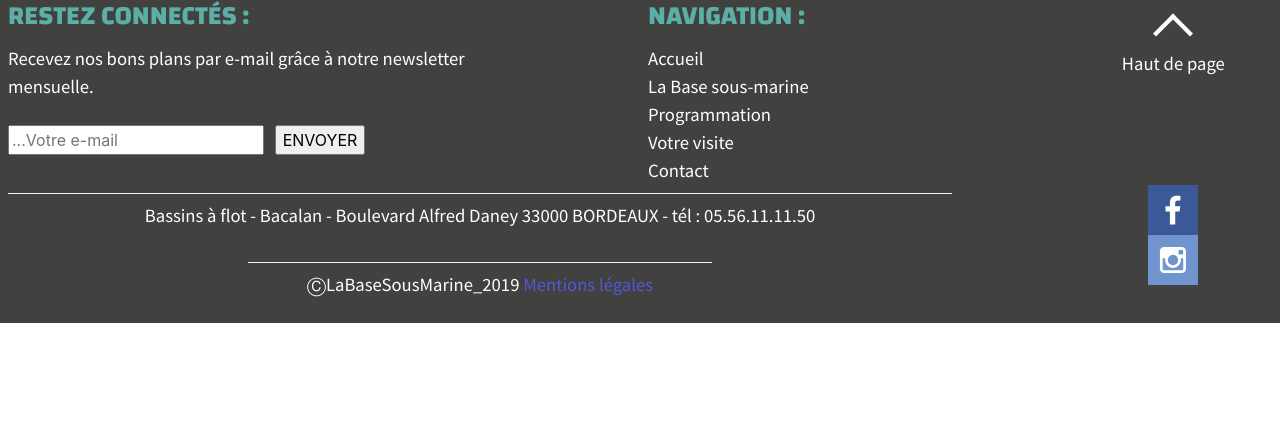
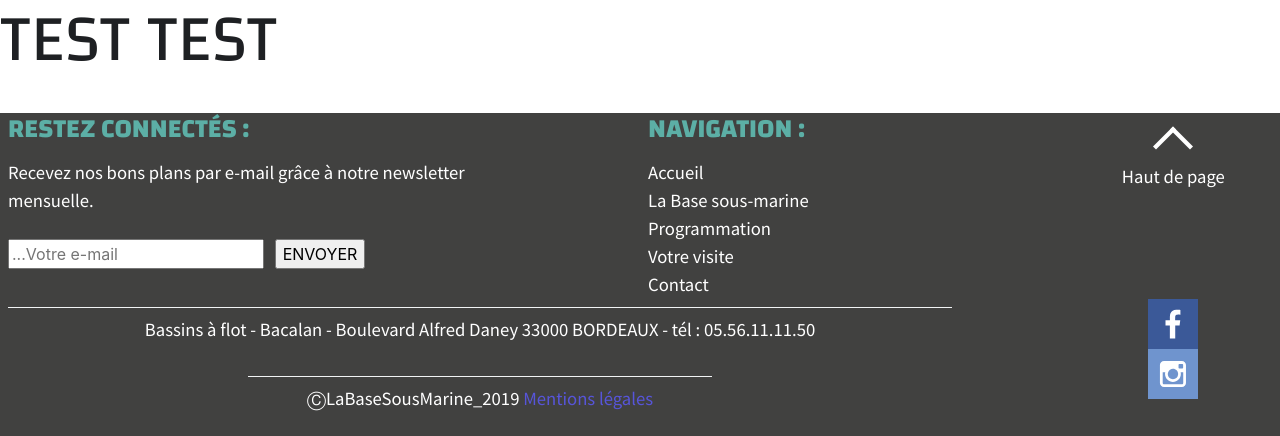
Before and after one commit to QRAVET/BSM, a PHP site: page / in a window 1280 px wide. Shown: the top 436 px of the page. Run offline with PHP 8.4, Linux system fonts and the light colour scheme.

Commit message:
test maison

```diff
--- a/index.php
+++ b/index.php
@@ -15,6 +15,7 @@
 
 </head>
 <body>
+    <h1>TEST TEST</h1>
     <div class="container">
         <div class="columns">
             <div class="column col-12">
```
